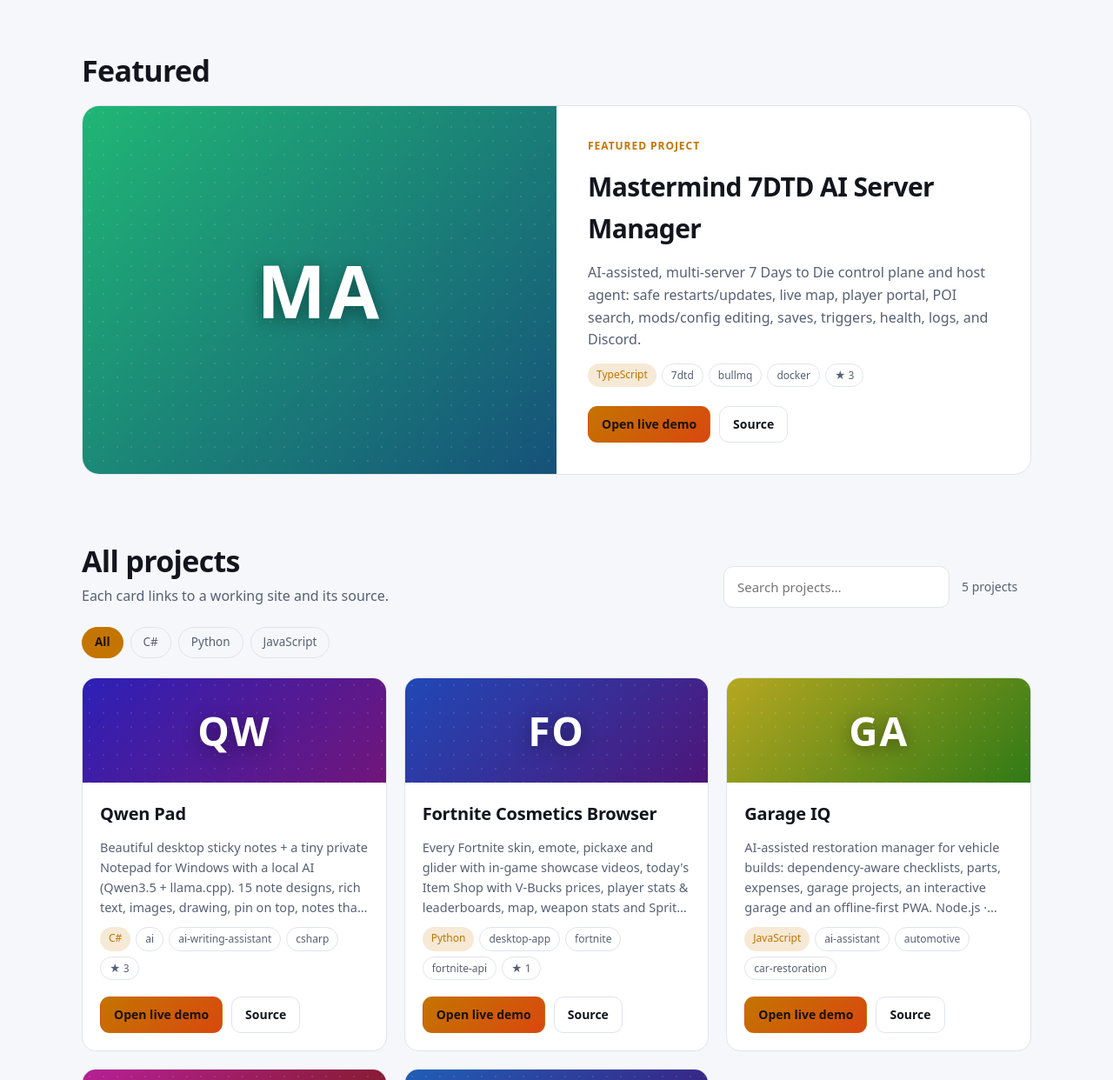
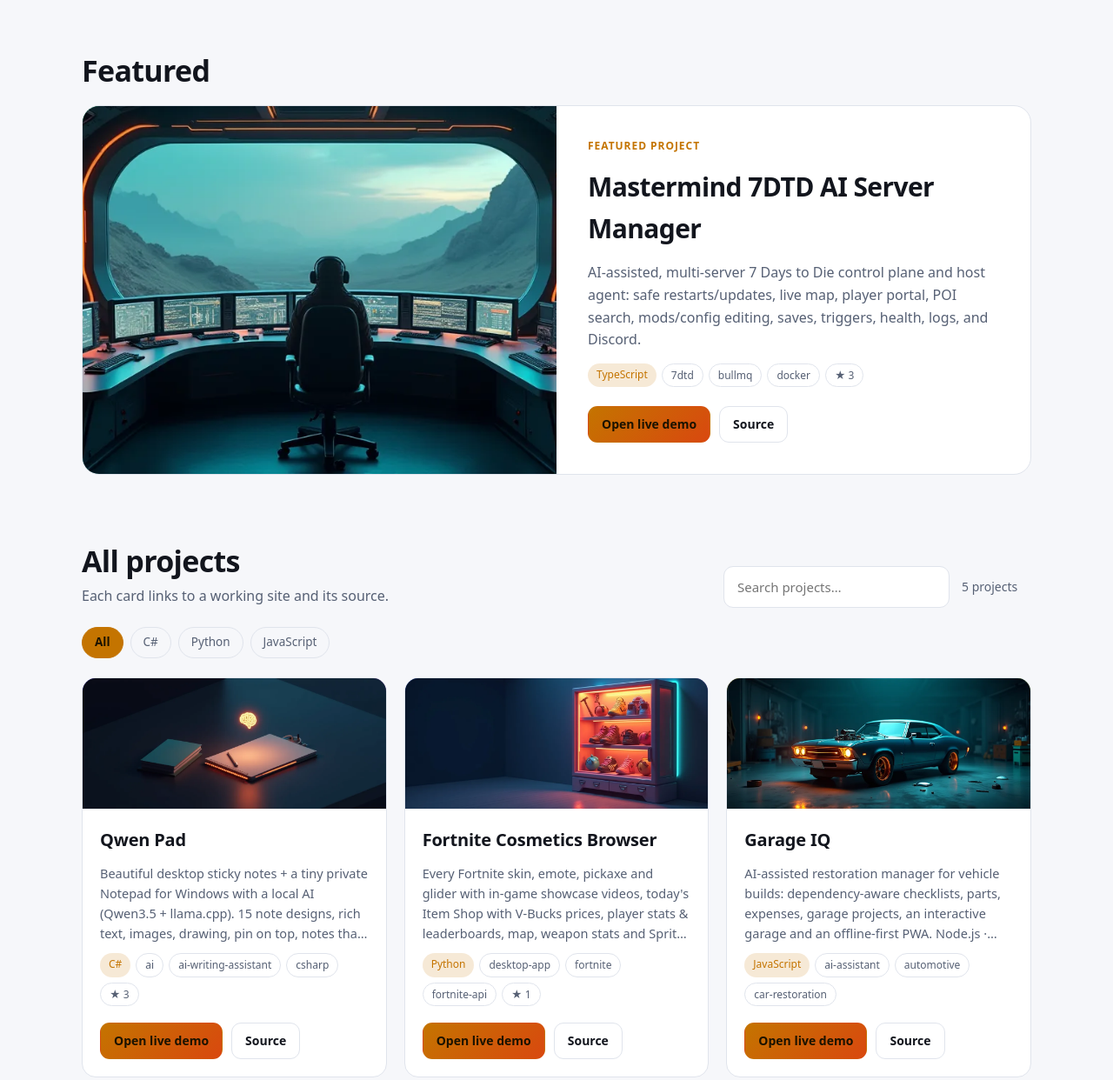
Before and after one commit to 248Tech/248Tech.github.io, a plain HTML site: page index.html in a window 1280 px wide. Shown: the part 720-1962 px from the top of the page at 87% size. Drawn offline with Linux system fonts and the light colour scheme.

Commit message:
feat: add AI-generated themed banners for projects and hero
Co-Authored-By: Claude Sonnet 5.5 <noreply@anthropic.com>

```diff
--- a/app.js
+++ b/app.js
@@ -23,6 +23,11 @@
     const card = el('article', tag === 'feature' ? 'feature' : 'card');
     card.style.setProperty('--h', hue(p.name));
     const art = el('div', 'art'); art.append(el('span', null, p.name.slice(0, 2).toUpperCase()));
+    const img = el('img'); img.alt = ''; img.loading = 'lazy'; img.decoding = 'async';
+    img.src = 'assets/banners/' + p.name + '.webp';
+    img.addEventListener('load', () => art.classList.add('has-img'));
+    img.addEventListener('error', () => img.remove());
+    art.prepend(img);
     art.setAttribute('aria-hidden', 'true');
     const body = el('div', 'body');
     if (tag === 'feature') body.append(el('span', 'tag', 'Featured project'));
--- a/index.html
+++ b/index.html
@@ -34,6 +34,7 @@
 </nav>
 
 <header class="hero" id="top">
+  <div class="hero-bg" aria-hidden="true"></div>
   <div class="wrap hero-in">
     <div class="hero-copy">
       <p class="pill"><span class="dot" aria-hidden="true"></span> Open source · Live demos</p>
--- a/styles.css
+++ b/styles.css
@@ -73,7 +73,7 @@ input[type=search]:focus{outline:2px solid var(--accent);outline-offset:2px}
 /* featured */
 .feature{display:grid;grid-template-columns:1fr 1fr;border:1px solid var(--line);border-radius:20px;overflow:hidden;background:var(--panel);margin-top:20px;transition:border-color .2s}
 .feature:hover{border-color:hsl(var(--h) 70% 55%)}
-.feature .art{min-height:280px;height:auto;font-size:84px}
+.feature .art{min-height:300px;height:auto;font-size:84px}
 .feature .body{padding:36px;justify-content:center;gap:14px}
 .feature h3{margin:0;font-size:30px;letter-spacing:-.02em;text-transform:capitalize}
 .feature .desc{-webkit-line-clamp:6;font-size:16px}
@@ -87,6 +87,13 @@ input[type=search]:focus{outline:2px solid var(--accent);outline-offset:2px}
 .art{position:relative;height:120px;display:grid;place-items:center;font:800 46px/1 system-ui;letter-spacing:.04em;color:#fff;overflow:hidden;background:linear-gradient(135deg,hsl(var(--h) 70% 42%),hsl(calc(var(--h) + 50) 70% 28%))}
 .art::before{content:"";position:absolute;inset:0;background-image:radial-gradient(#fff3 1px,transparent 1px);background-size:16px 16px;opacity:.5}
 .art span{position:relative;text-shadow:0 4px 20px #0006}
+.art img{position:absolute;inset:0;width:100%;height:100%;object-fit:cover;opacity:0;transition:opacity .5s,transform .6s}
+.art.has-img img{opacity:1}
+.art.has-img::before{background-image:none;background:linear-gradient(180deg,transparent 40%,color-mix(in srgb,var(--panel) 85%,transparent))}
+.art.has-img span{opacity:0}
+.card:hover .art img,.feature:hover .art img{transform:scale(1.06)}
+.card .art{height:150px}
+.hero-bg{position:absolute;inset:0;background:url(assets/banners/hero.webp) center/cover;opacity:.28;mask-image:linear-gradient(90deg,transparent 10%,#000 90%),linear-gradient(#000 50%,transparent);-webkit-mask-image:linear-gradient(270deg,#000 15%,transparent 85%)}
 .body{padding:20px;display:flex;flex-direction:column;gap:11px;flex:1}
 h2.title,.card h3{margin:0;font-size:20px;letter-spacing:-.01em;text-transform:capitalize}
 .desc{margin:0;color:var(--dim);font-size:14.5px;display:-webkit-box;-webkit-line-clamp:4;-webkit-box-orient:vertical;overflow:hidden}
```
Also changed, not shown: assets/banners/GarageIQ.webp (added), assets/banners/Mastermind-7DTD-AI-Server-Manager.webp (added), assets/banners/QwenPad.webp (added), assets/banners/ShowTime.webp (added), assets/banners/fortnite-cosmetics-browser.webp (added), assets/banners/hero.webp (added), assets/banners/litemap.webp (added).
